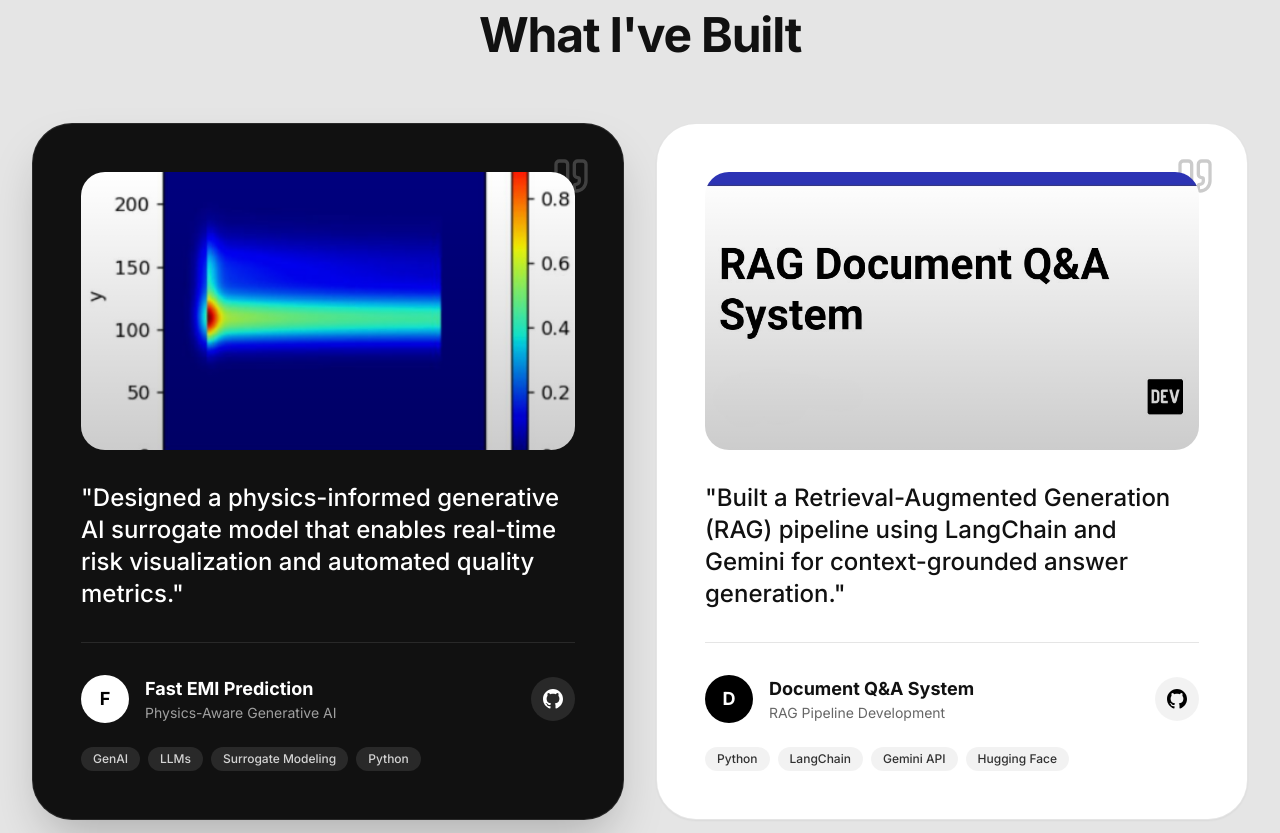
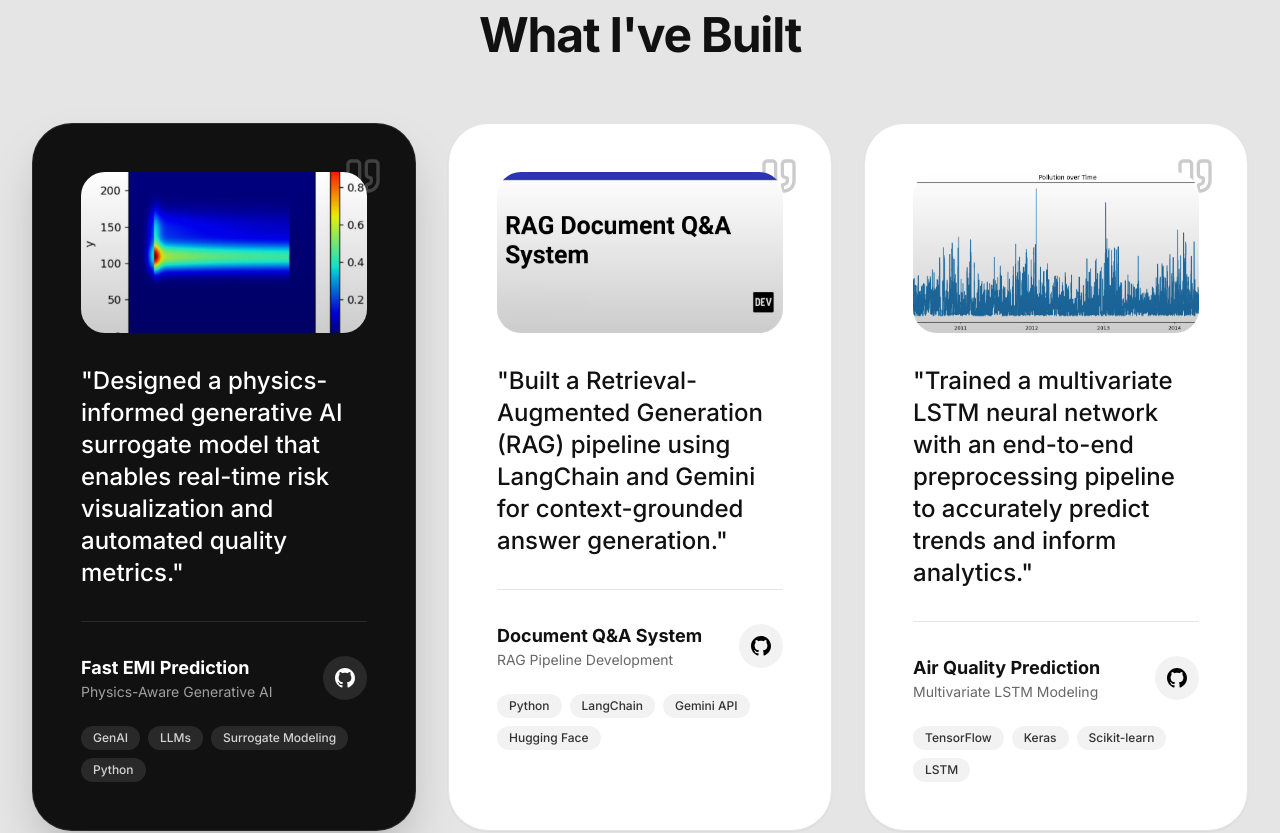
Before and after one commit to chanaka-devx/chanaka-devx.github.io, a React (Vite) app: page / in a window 1280 px wide. Shown: the part 2920-3753 px from the top of the page. Built offline with nearby package versions, Linux system fonts and the light colour scheme.

Commit message:
Projects section updated

```diff
--- a/src/components/Projects.tsx
+++ b/src/components/Projects.tsx
@@ -31,7 +31,7 @@ const projects = [
     image: "/Resources/air.png",
     solution: "Trained a multivariate LSTM neural network with an end-to-end preprocessing pipeline to accurately predict trends and inform analytics.",
     tech: ["TensorFlow", "Keras", "Scikit-learn", "LSTM"],
-    links: { github: "#", live: "#" },
+    links: { github: "https://github.com/chanaka-devx/Air-Quality-Prediction-System", live: "#" },
     dark: false
   },
   {
@@ -83,7 +83,7 @@ const projects = [
 
 export default function Projects() {
   const [showAll, setShowAll] = useState(false);
-  const displayedProjects = showAll ? projects : projects.slice(0, 2);
+  const displayedProjects = showAll ? projects : projects.slice(0, 3);
 
   return (
     <section id="projects" className="py-32 bg-background-light dark:bg-background-dark relative overflow-hidden flex flex-col items-center">
@@ -106,8 +106,8 @@ export default function Projects() {
           </h2>
         </motion.div>
 
-        {/* Masonry Layout Approximation using Columns */}
-        <div className="columns-1 md:columns-2 gap-8 space-y-8 min-h-[400px]">
+        {/* 3-Column Grid Layout matching Skills section */}
+        <div className="grid grid-cols-1 md:grid-cols-2 lg:grid-cols-3 gap-6 lg:gap-8">
           <AnimatePresence mode="popLayout">
             {displayedProjects.map((project, index) => (
               <motion.div
@@ -122,7 +122,7 @@ export default function Projects() {
                   layout: { duration: 0.4 }
                 }}
                 key={project.title}
-                className={`relative rounded-[40px] p-8 md:p-12 break-inside-avoid flex flex-col hover:-translate-y-2 transition-all duration-500
+                className={`relative rounded-[40px] p-8 md:p-12 flex flex-col hover:-translate-y-2 transition-all duration-500
                   ${project.dark
                     ? 'bg-[#111111] text-white border border-white/10 shadow-2xl'
                     : 'bg-white dark:bg-[#1a1a1a] text-[#111111] dark:text-white border border-black/10 dark:border-white/10 shadow-sm'
@@ -148,10 +148,6 @@ export default function Projects() {
                   <div className={`mt-auto pt-8 border-t flex flex-col sm:flex-row justify-between items-start sm:items-center gap-6
                       ${project.dark ? 'border-white/10' : 'border-black/10 dark:border-white/10'}`}>
                       <div className="flex items-center gap-4">
-                          <div className={`w-12 h-12 rounded-full flex items-center justify-center font-bold text-lg
-                              ${project.dark ? 'bg-white text-black' : 'bg-black text-white dark:bg-white dark:text-black'}`}>
-                              {project.title.charAt(0)}
-                          </div>
                           <div>
                               <h3 className="text-lg font-bold">
                                   {project.title}
```
